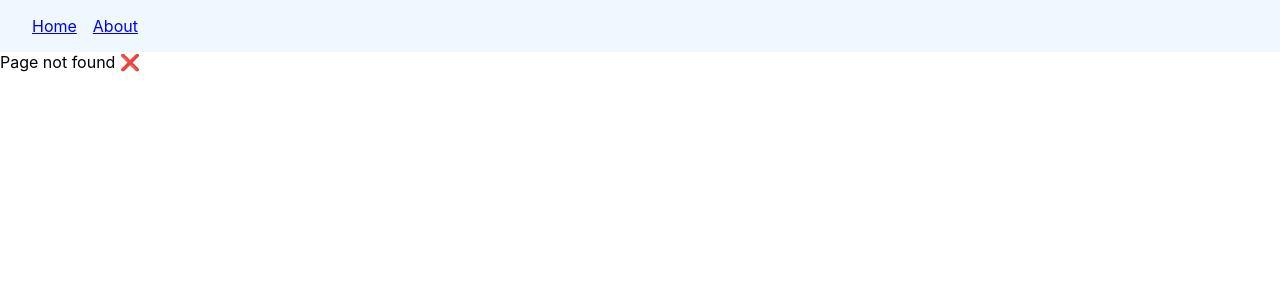
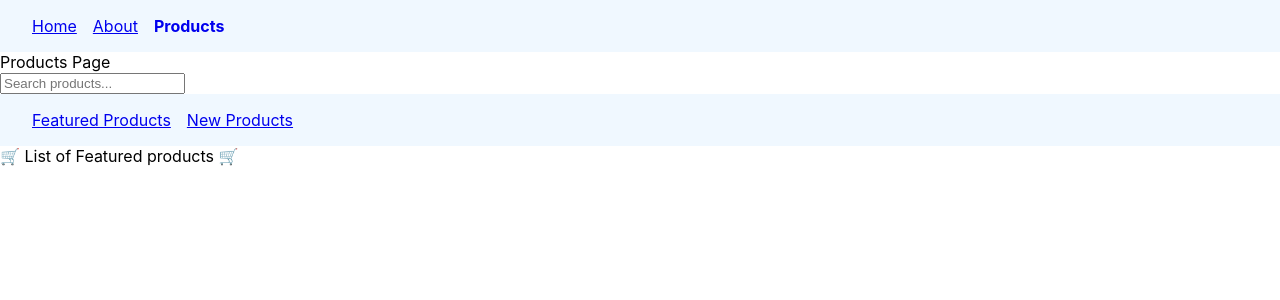
Before and after one commit to CharuMight/react-router-notes, a React (Create React App) app: page /products/featured in a window 1280 px wide. Before the commit this address had no page. Shown: the top 300 px of the page. Built offline with nearby package versions, Linux system fonts and the light colour scheme.

Commit message:
nested routes and components

```diff
--- a/src/App.js
+++ b/src/App.js
@@ -4,6 +4,9 @@
 import NavBar from './components/NavBar';
 import OrderSummary from './components/OrderSummary';
 import NotFound from './components/NotFound';
+import Products from './components/Products';
+import Featured from './components/Featured';
+import New from './components/New';
 
 function App() {
   return (
@@ -17,6 +20,12 @@
         <Route path='about' element={<About />} />
         <Route path='order-summary' element={<OrderSummary />} />
 
+        {/* Nested routes to switch view of portion of a page */}
+        <Route path='products' element={<Products />}>
+            <Route path='featured' element={<Featured />} />
+            <Route path='new' element={<New />} />
+        </Route>
+
         <Route path='*' element={<NotFound />}></Route>
       </Routes>
 
--- /dev/null
+++ b/src/components/Featured.jsx
@@ -0,0 +1,9 @@
+const Featured = () => {
+    return (
+        <div>
+          🛒 List of Featured products 🛒
+        </div>
+    )
+};
+
+export default Featured;
--- a/src/components/NavBar.jsx
+++ b/src/components/NavBar.jsx
@@ -16,6 +16,7 @@
         <nav>
             <NavLink style={navLinkStyle} to="/">Home</NavLink>
             <NavLink style={navLinkStyle} to="/about">About</NavLink>
+            <NavLink style={navLinkStyle} to="/products">Products</NavLink>
         </nav>
     );
 };
--- /dev/null
+++ b/src/components/New.jsx
@@ -0,0 +1,9 @@
+const New = () => {
+    return (
+        <div>
+           🛍️ List of new products 🛍️
+        </div>
+    )
+};
+
+export default New;
--- /dev/null
+++ b/src/components/Products.jsx
@@ -0,0 +1,19 @@
+import { Link, Outlet } from "react-router-dom";
+
+const Products = () => {
+    return (
+        <>
+            <div>Products Page</div>
+            <div>
+                <input type="search" placeholder="Search products..."/>
+            </div>
+            <nav>
+                <Link to="featured">Featured Products</Link>
+                <Link to="new">New Products</Link>
+            </nav>
+            <Outlet />
+        </>
+    );
+};
+
+export default Products;
```
